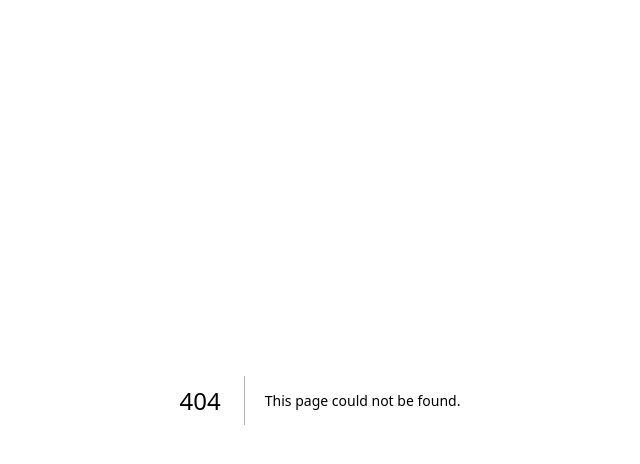
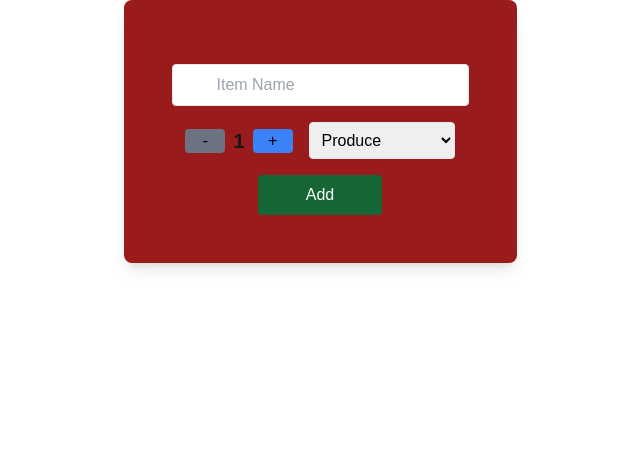
Before and after one commit to RamseyKHX/cprg306-assignments, a Next.js app: page /week-5 in a window 1280 px wide. Before the commit this address had no page. Shown: the top 464 px of the page, without its empty margins (320-960 px from the left). Built offline with nearby package versions, Linux system fonts and the light colour scheme.

Commit message:
Complete Week 5 Assignment

```diff
--- a/app/page.js
+++ b/app/page.js
@@ -24,6 +24,11 @@ export default function Page() {
             <Link href="week-4" className="text-purple-500 hover:underline">Week 4</Link>
             </li>
           </ul>
+          <ul className="text-2xl">
+            <li>
+            <Link href="week-5" className="text-yellow-500 hover:underline">Week 5</Link>
+            </li>
+          </ul>
       </div>
     </main>
 
--- /dev/null
+++ b/app/week-5/new-item.js
@@ -0,0 +1,73 @@
+'use client';
+import React, { useState } from 'react';
+
+export default function NewItem() {
+  const [name, setName] = useState("");
+  const [quantity, setQuantity] = useState(1);
+  const [category, setCategory] = useState("produce");
+
+  const handleSubmit = (e) => {
+    e.preventDefault();
+
+    const item = {
+      name,
+      quantity,
+      category,};
+
+    console.log(item);
+    alert(`Item added: \nName: ${name}\nQuantity: ${quantity}\nCategory: ${category}`);
+
+    setName("");
+    setQuantity(1);
+    setCategory("produce");
+  };
+
+  return (
+    <form onSubmit={handleSubmit} className="flex flex-col items-center p-4 space-y-4">
+      <input
+        type="text"
+        value={name}
+        onChange={(e) => setName(e.target.value)}
+        placeholder="Item Name"
+        required
+        className="border px-11 p-2 rounded text-black " />
+
+      <div className="flex space-x-4">
+        <div className="flex items-center space-x-2">
+          <button
+            type="button"
+            onClick={() => setQuantity((prev) => (prev > 1 ? prev - 1 : prev))}
+            className={`bg-blue-500 text-black w-10 rounded ${quantity === 1 ? 'bg-gray-500' : ''}`}
+            disabled={quantity === 1}> - </button>
+
+          <p className="text-xl font-bold">{quantity}</p>
+          <button
+            type="button"
+            onClick={() => setQuantity((prev) => (prev < 20 ? prev + 1 : prev))}
+            className={`bg-blue-500 text-black w-10 rounded ${quantity === 20 ? 'bg-gray-500' : ''}`}
+            disabled={quantity === 20}>+</button>
+        </div>
+
+        <select
+          value={category}
+          onChange={(e) => setCategory(e.target.value)}
+          required
+          className="border p-2 rounded text-black">
+          <option value="produce">Produce</option>
+          <option value="dairy">Dairy</option>
+          <option value="bakery">Bakery</option>
+          <option value="meat">Meat</option>
+          <option value="frozen">Frozen Foods</option>
+          <option value="canned">Canned Goods</option>
+          <option value="dry">Dry Goods</option>
+          <option value="beverages">Beverages</option>
+          <option value="snacks">Snacks</option>
+          <option value="household">Household</option>
+          <option value="other">Other</option>
+        </select>
+      </div>
+
+      <button type="submit" className="bg-green-800 text-white py-2 px-12 rounded">Add</button>
+    </form>
+  );
+}
--- /dev/null
+++ b/app/week-5/page.js
@@ -0,0 +1,14 @@
+'use client';
+import React from 'react';
+import NewItem from './new-item';
+
+export default function Page() {
+  return (
+    <div className="flex flex-col items-center justify-center bg-black-100">
+      <div className="bg-red-800 p-8 rounded-lg shadow-lg">
+        <h1 className="text-2xl font-bold mb-4 text-center"></h1>
+        <NewItem />
+      </div>
+    </div>
+  );
+}
```
